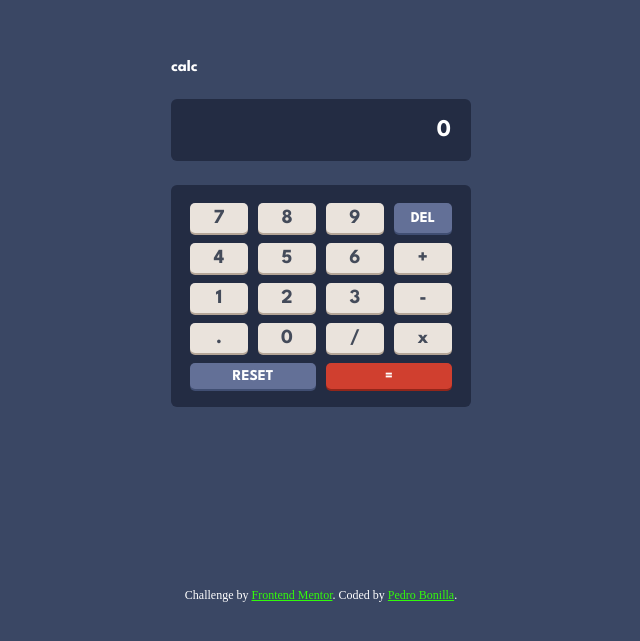
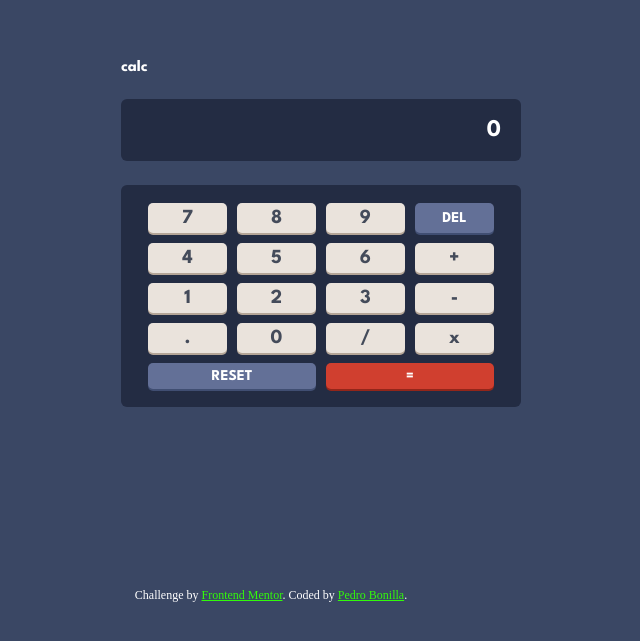
Before and after one commit to Adasat/FrontMentorCalculator, a React (Vite) app: page / in a window 1280 px wide. Shown: the part 175-816 px from the top of the page, without its empty margins (319-959 px from the left). Built offline with nearby package versions, Linux system fonts and the light colour scheme; a web font is replaced by a local one.

Commit message:
Button show change when user push it

```diff
--- a/src/App.css
+++ b/src/App.css
@@ -1,5 +1,5 @@
 .calculator{
-  width: 300px;
+  width: 400px;
   color: hsl(0, 0%, 100%);
   font-family: 'League Spartan', sans-serif;
 }
--- a/src/components/Attribution/Buttons/Buttons.css
+++ b/src/components/Attribution/Buttons/Buttons.css
@@ -21,10 +21,14 @@
     font-size: 20px;
     text-align: center;
     cursor: pointer;
+    animation-duration: 0.5s;
+}
 
+.btn:active{
+    box-shadow: none;
+    animation-duration: 0.5s;
+}
 
-
-}
 .btnViolet {
     background-color: hsl(225, 21%, 49%);
     color: hsl(0, 0%, 100%);
```
